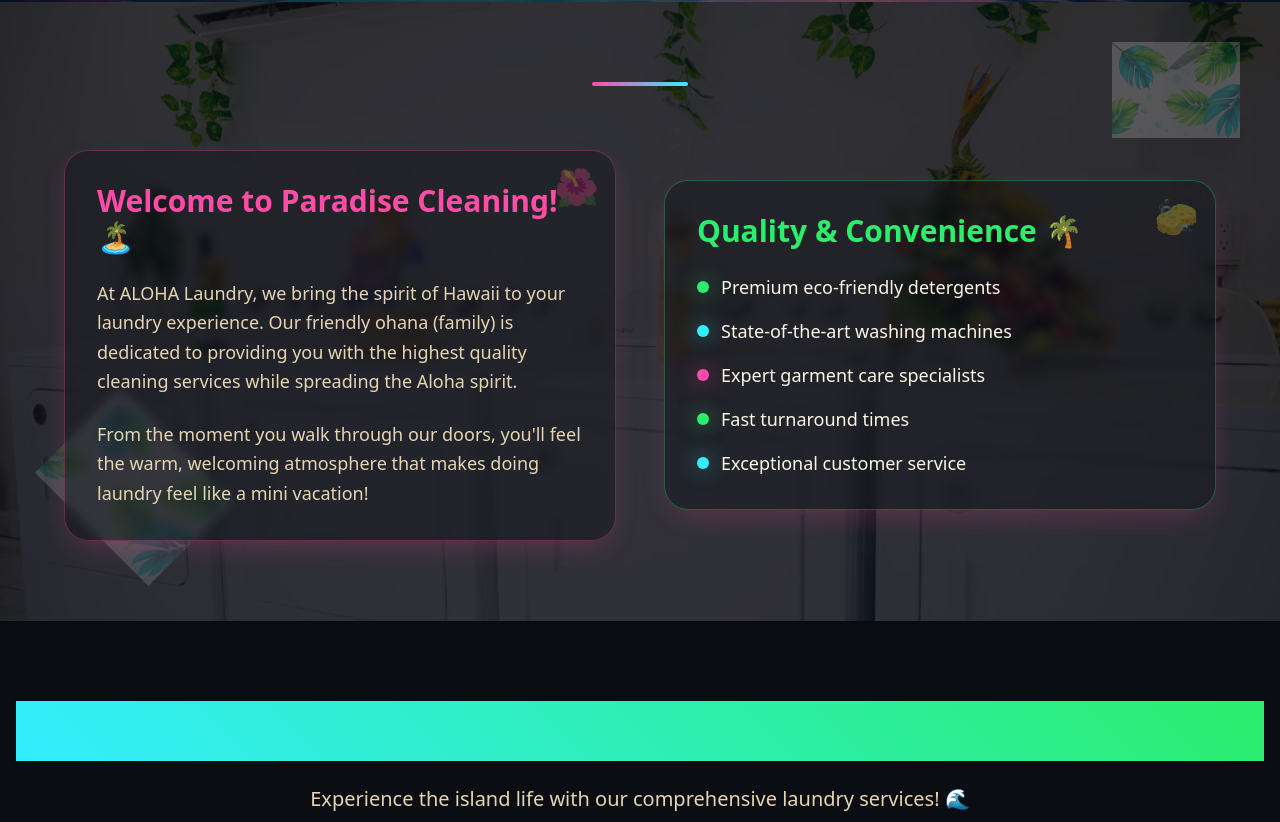
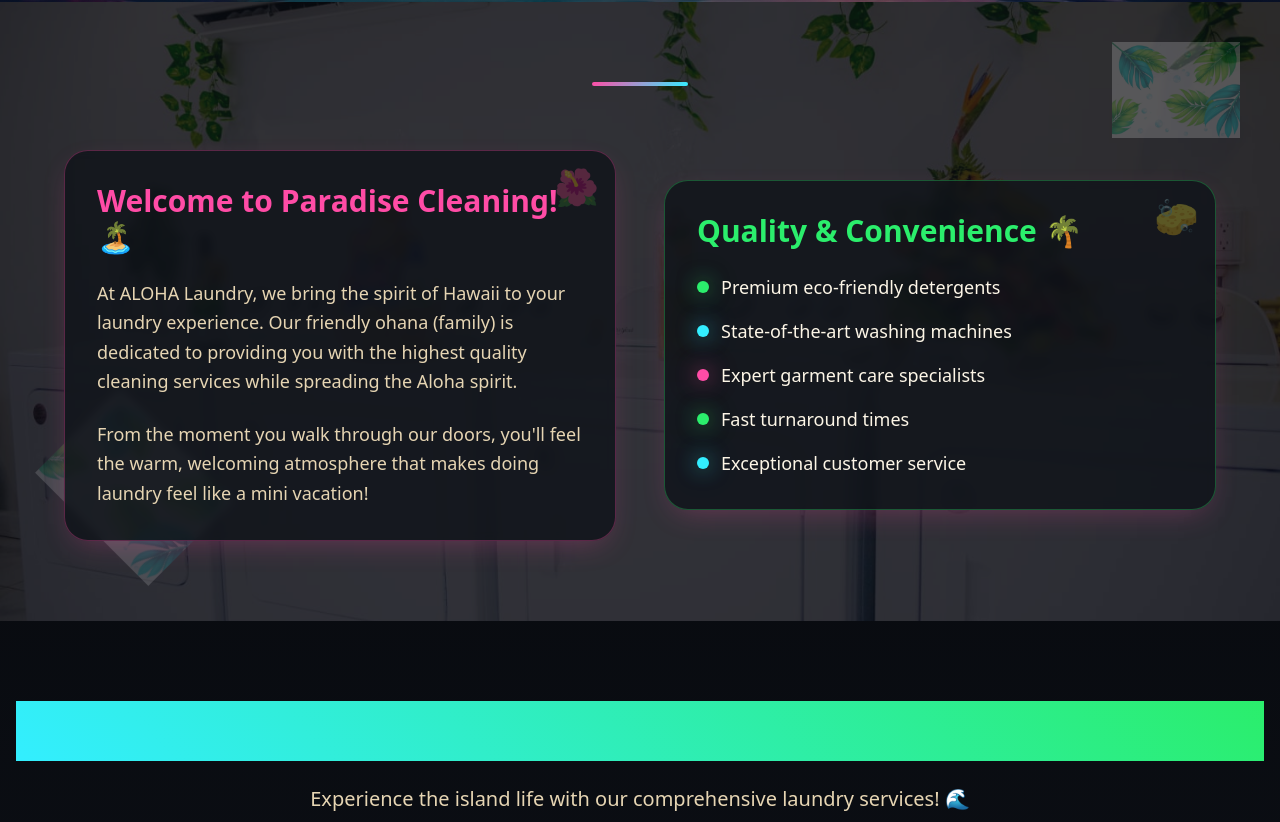
Before and after one commit to VersitaleTech/aloha-neon-splash, a React (Vite) app: page / in a window 1280 px wide. Shown: the part 798-1620 px from the top of the page. Built offline with nearby package versions, Linux system fonts and the light colour scheme; the HTML template or start-up script is replaced by a standard one.

Commit message:
Updated tropical-card.tsx

```diff
--- a/src/components/ui/tropical-card.tsx
+++ b/src/components/ui/tropical-card.tsx
@@ -12,9 +12,6 @@ const tropicalCardVariants = cva(
         neon: "border-primary/30 bg-card/80 backdrop-blur-sm hover-glow-pink",
         secondary: "border-secondary/30 bg-card/80 backdrop-blur-sm hover-glow-green",
         accent: "border-accent/30 bg-card/80 backdrop-blur-sm hover-glow-blue",
-        neon: "border-primary/30 bg-card/40 backdrop-blur-sm hover-glow-pink",
-        secondary: "border-secondary/30 bg-card/40 backdrop-blur-sm hover-glow-green",
-        accent: "border-accent/30 bg-card/40 backdrop-blur-sm hover-glow-blue",
         gradient: "bg-gradient-tropical border-0 text-white shadow-tropical",
       },
       padding: {
```
